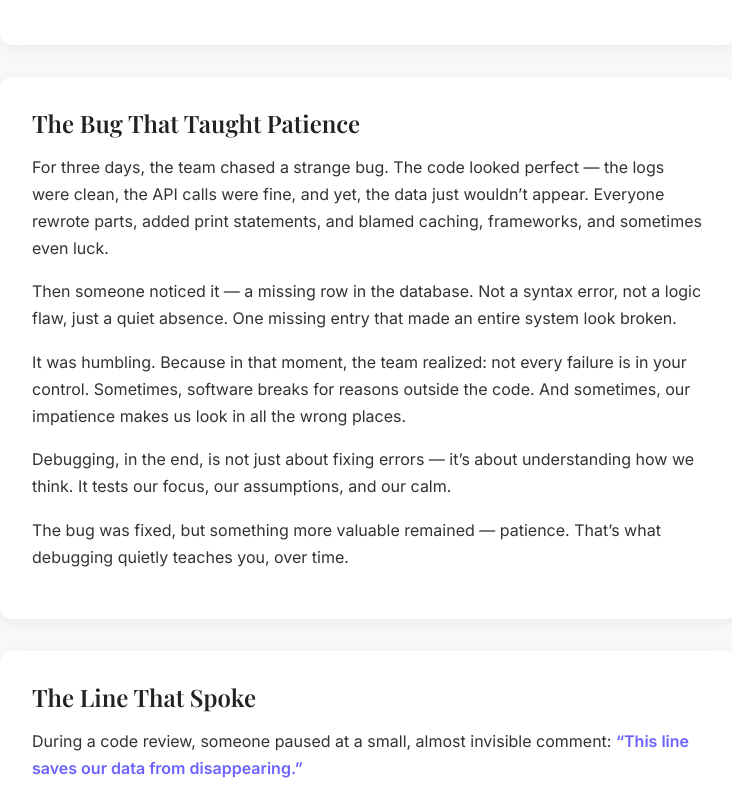
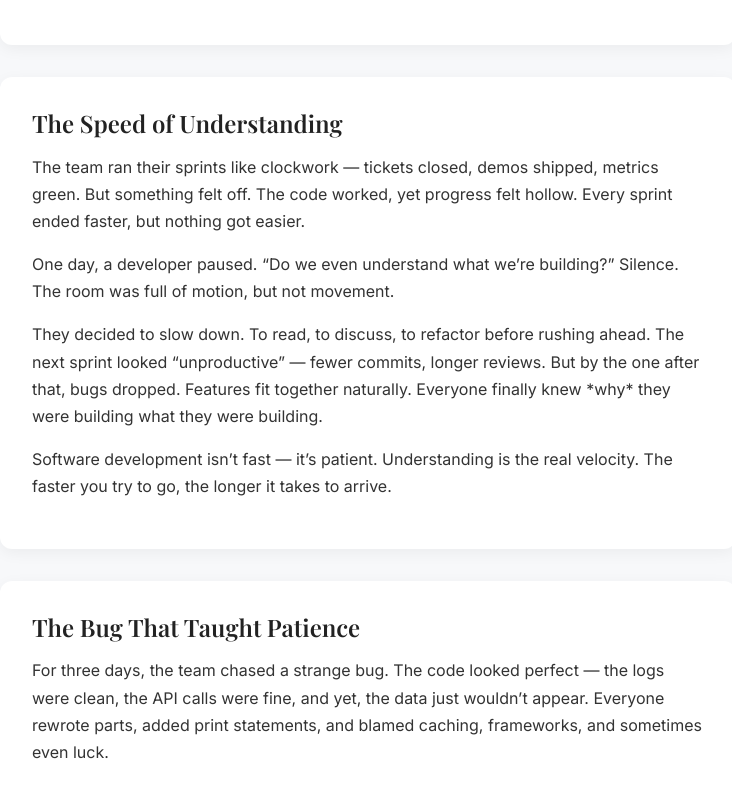
Before and after one commit to davechan800/davec, a plain HTML site: page blog1.html in a window 1280 px wide. Shown: the part 1574-2360 px from the top of the page, without its empty margins (82-814 px from the left). Drawn offline with nearby package versions, Linux system fonts and the light colour scheme; a small style sheet from the web is missing.

Commit message:
Update blog1.html

```diff
--- a/blog1.html
+++ b/blog1.html
@@ -195,6 +195,32 @@
           </article>
 
           <article>
+    <h3>The Speed of Understanding</h3>
+    <p>
+        The team ran their sprints like clockwork — tickets closed, demos shipped, metrics green.
+        But something felt off. The code worked, yet progress felt hollow. Every sprint ended faster, but nothing got easier.
+    </p>
+
+    <p>
+        One day, a developer paused. “Do we even understand what we’re building?”
+        Silence. The room was full of motion, but not movement.
+    </p>
+
+    <p>
+        They decided to slow down. To read, to discuss, to refactor before rushing ahead.
+        The next sprint looked “unproductive” — fewer commits, longer reviews. But by the one after that, bugs dropped.
+        Features fit together naturally. Everyone finally knew *why* they were building what they were building.
+    </p>
+
+    <p>
+        Software development isn’t fast — it’s patient.
+        Understanding is the real velocity.
+        The faster you try to go, the longer it takes to arrive.
+    </p>
+</article>
+
+
+          <article>
     <h3>The Bug That Taught Patience</h3>
     <p>
         For three days, the team chased a strange bug. The code looked perfect — the logs were clean,
```
